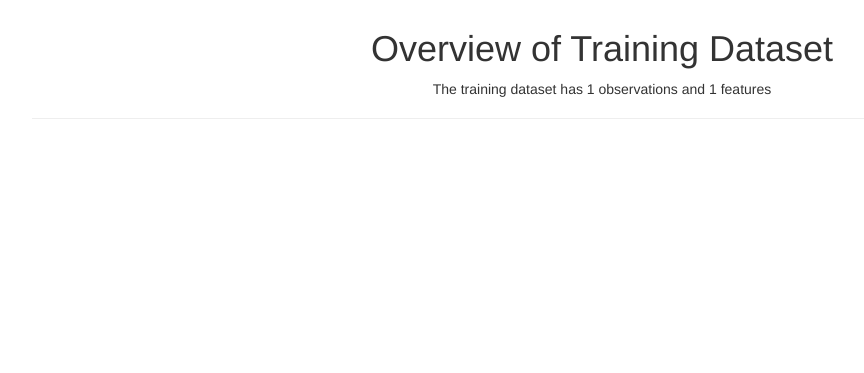
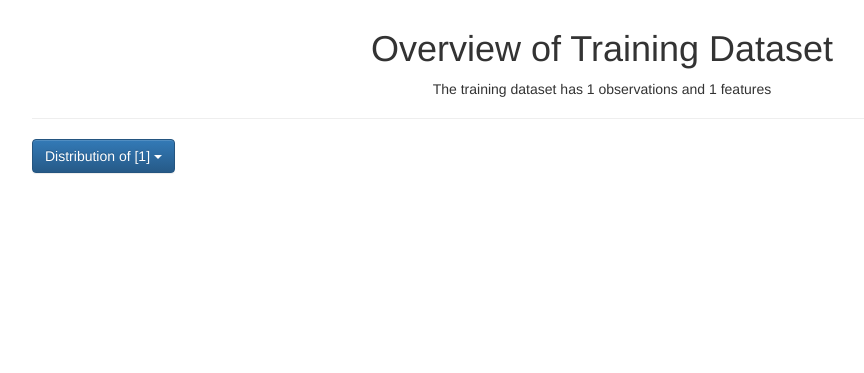
Before and after one commit to mtyszler/LivingIncomeModel, a Flask app: template app/templates/training.html in a window 1280 px wide. Shown: the part 51-424 px from the top of the page, without its empty margins (38-902 px from the left). Run offline with Flask 2, Linux system fonts and the light colour scheme; the template is opened without the code that fills it: most values are stand-ins (such as "Sample title", 1, 10 or a date in 2020); parts of the project's set-up code (start-up, migrations or seed data) failed here and were passed over; some libraries are stand-ins or nearby versions.

Commit message:
Make graphs appear based on the selection of a dropdown menu

```diff
--- a/app/run.py
+++ b/app/run.py
@@ -112,14 +112,14 @@ def training():
             }
         }
     ]
+    ids = ['Living Income Achieved']
 
     # create histograms for each column
     for col in data.columns[1:]:
         graphs.append(LI_histogram(col))
-
+        ids.append(col)
 
     # encode plotly graphs in JSON
-    ids = ["graph-{}".format(i) for i, _ in enumerate(graphs)]
     graphJSON = json.dumps(graphs, cls=plotly.utils.PlotlyJSONEncoder)
 
     # render web page with plotly graphs
--- a/app/templates/training.html
+++ b/app/templates/training.html
@@ -7,15 +7,51 @@
         <p class="text-center"> The training dataset has {{n_obs}} observations and {{n_features}} features </p>
     </div>
 
-	{% for id in ids %}
-	    <div id="{{id}}"></div>
-	{% endfor %}
+
+    <div id="{{ids[0]}}"></div>
+
+	<div class="dropdown" id="myDropdown">
+	  <button class="btn btn-primary dropdown-toggle mr-4" type="button" data-toggle="dropdown" aria-haspopup="true" aria-expanded="false">
+ 		Distribution of [{{ids[1]}}]
+	    <span class="caret"></span>
+	  </button>
+	  <ul class="dropdown-menu" aria-labelledby="dropdownMenu1">
+	  	{% for id in ids %}
+	  		{% if id != ids[0] %}
+	    		<li><a href='javascript:void();'>{{id}}</a></li>
+	    	{% endif %}
+		{% endfor %}
+	  </ul>
+	</div>
+
+	<div id="selected-graph"></div>
 
 	<script type="text/javascript">
+		// process graph object
 	    const graphs = {{graphJSON | safe}};
 	    const ids = {{ids | safe}};
-	    for(let i in graphs) {
-	        Plotly.plot(ids[i], graphs[i].data, graphs[i].layout);
-	    }
+
+		// plot first graph:
+		Plotly.plot(ids[0], graphs[0].data, graphs[0].layout);
+
+	    //cache the select and span elements
+		var graph_placeholder = document.getElementById("selected-graph");
+		// plot first distribution graph:
+		Plotly.plot("selected-graph", graphs[1].data, graphs[1].layout);
+
+		//Update graph when it changes
+		$(function(){
+
+		  $(".dropdown-menu li a").click(function(){
+
+	    	$(".btn:first-child").text("Distribution of [".concat($(this).text(),"]"));
+
+	    	var this_id = ids.indexOf($(this).text());
+		    Plotly.newPlot("selected-graph", graphs[this_id].data, graphs[this_id].layout);
+
+		  });
+
+		});
+
 	</script>
 {% endblock %}
```
